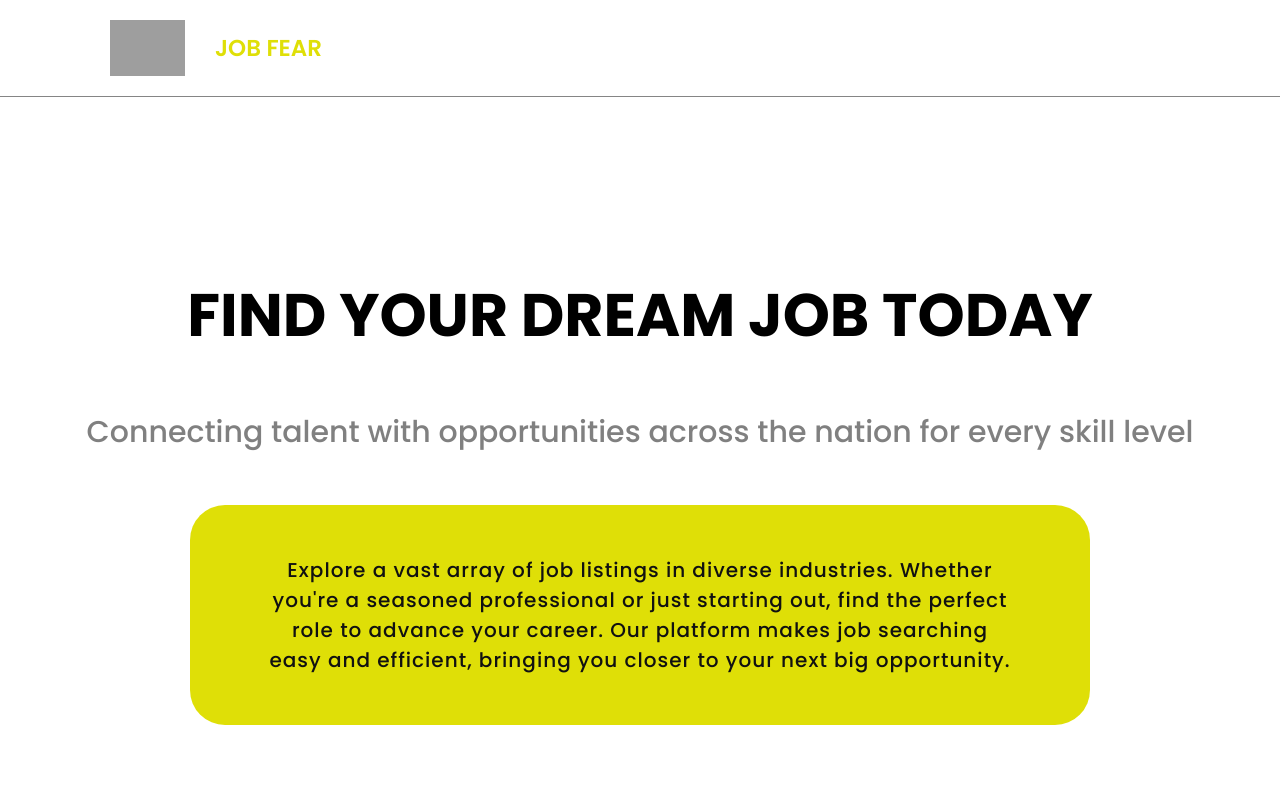
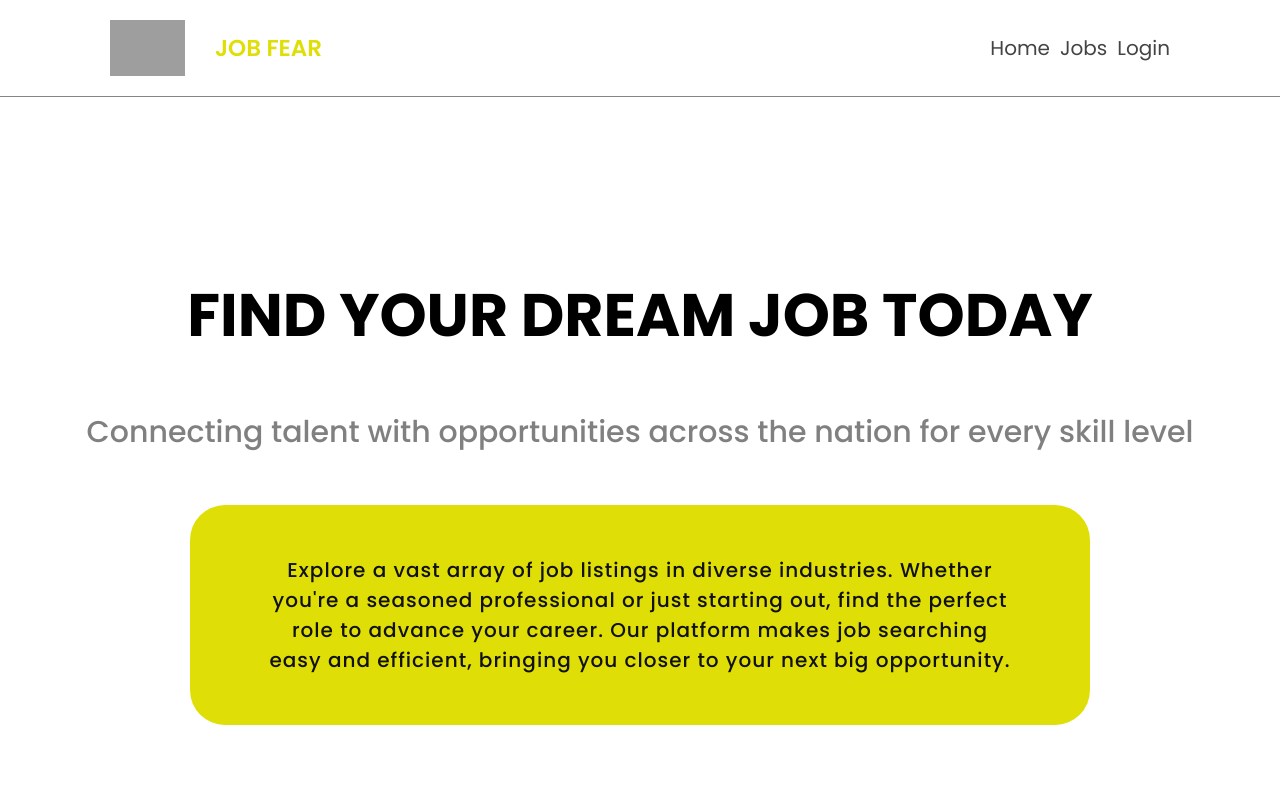
Before and after one commit to OS-Samir/Job-Portal, a React (Vite) app in the folder frontend/: page / in a window 1280 px wide. Shown: the top 800 px of the page. Built offline with nearby package versions, Linux system fonts and the light colour scheme; no server answers; grey boxes are pictures that could not be loaded.

Commit message:
nav bar completed

```diff
--- a/frontend/src/components/Navbar.jsx
+++ b/frontend/src/components/Navbar.jsx
@@ -1,6 +1,7 @@
 import React, { useState } from 'react'
 import { useSelector } from 'react-redux';
-
+import { Link } from 'react-router-dom';
+import {GiHamburgerMenu} from "react-icons/gi"
 const Navbar = () => {
   const [show, setShow] = useState(false);
   const {isAuthenticated} = useSelector(state => state.user);
@@ -10,11 +11,37 @@ const Navbar = () => {
       <div className="logo">
         <img src="/logo.png" alt="logo" />
         <h4>Job Fear</h4>
-
       </div>
       <div className='links'>
-
-        </div>
+        <ul>
+          <li>
+            <Link to ={"/"} onClick={()=> setShow(!show)}>
+              Home
+            </Link>
+          </li>
+          <li>
+            <Link to ={"/jobs"} onClick={()=> setShow(!show)}>
+              Jobs
+            </Link>
+          </li>
+          {
+            isAuthenticated ? (
+              <li>
+              <Link to ={"/dashboard"} onClick={()=> setShow(!show)}>
+                Dashboard
+              </Link>
+            </li>
+            ) : (
+              <li>
+              <Link to ={"/login"} onClick={()=> setShow(!show)}>
+                Login
+              </Link>
+            </li>
+            )
+          }
+        </ul>
+      </div>
+      <GiHamburgerMenu className='hamburger' onClick={()=> setShow(!show)}/>
     </nav>
     </>
   )
```
